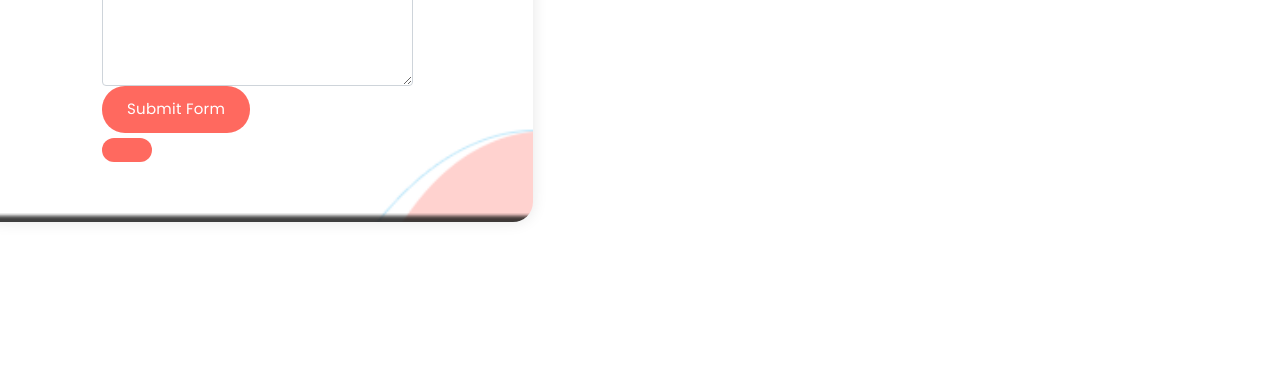
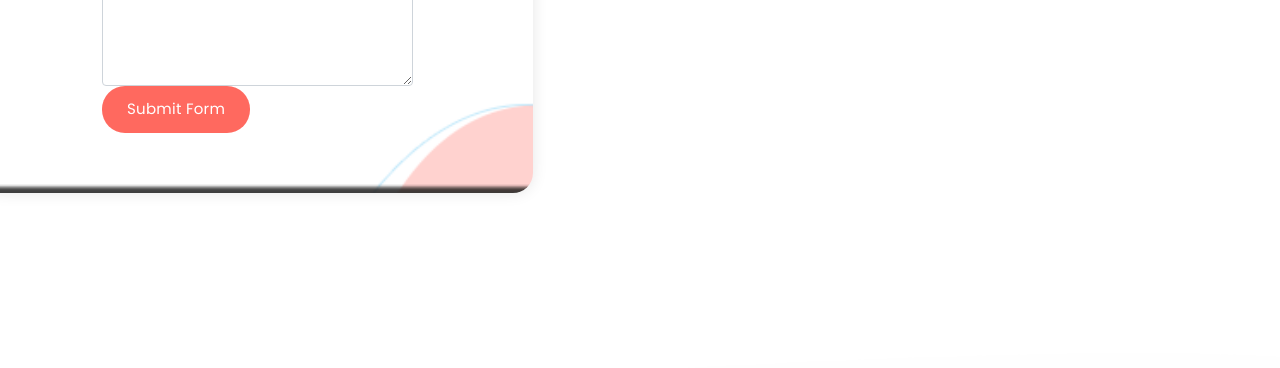
Before and after one commit to curzada/Services, a plain HTML site: page index.html in a window 1280 px wide. Shown: the part 7100-7468 px from the top of the page. Drawn offline with Linux system fonts and the light colour scheme.

Commit message:
Add files via upload

```diff
--- a/index.html
+++ b/index.html
@@ -706,7 +706,7 @@ https://templatemo.com/tm-565-onix-digital
   </form>
 </div>
                 <fieldset>
-                 <button type="submit" id="form-submit" class="main-button"></button>
+                 <!-- <button type="submit" id="form-submit" class="main-button"></button>-->
                 </fieldset>
               </div>
             </div>
```
